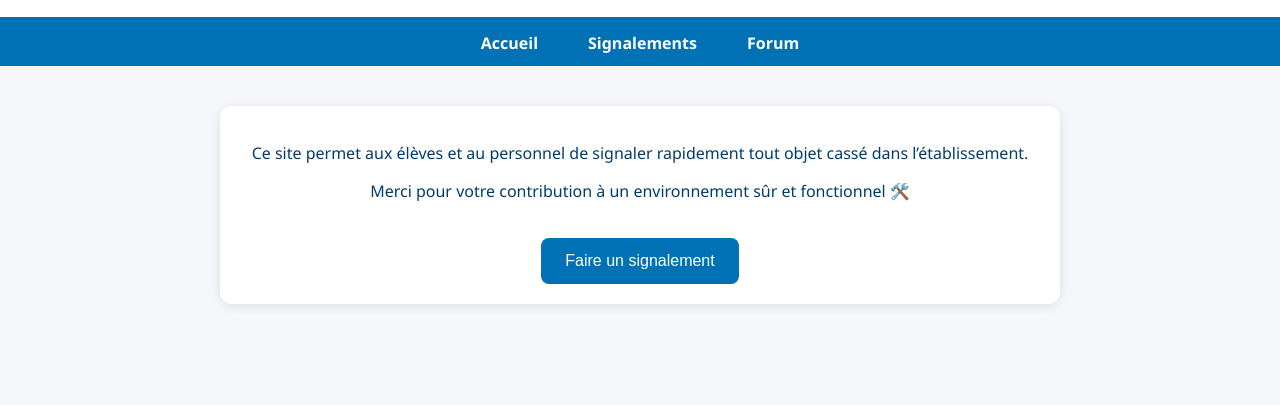
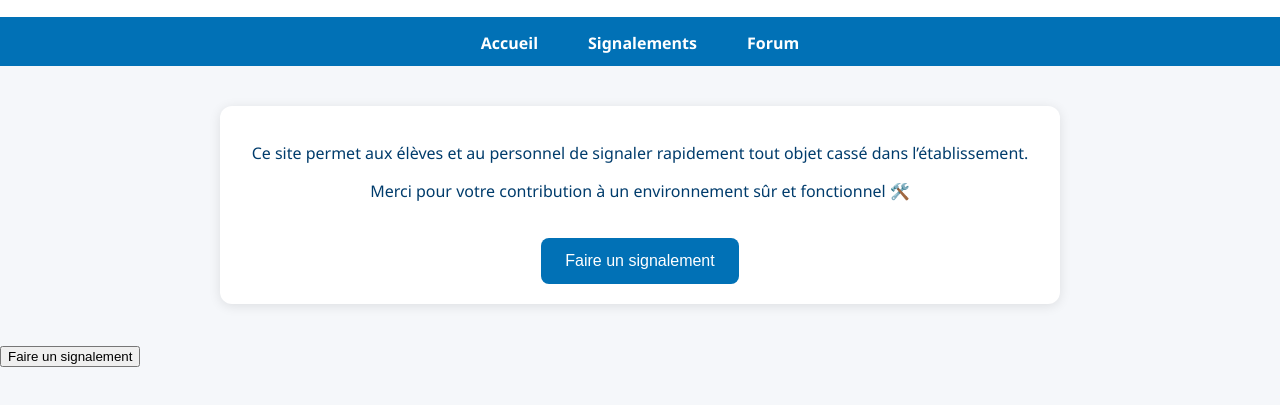
Before and after one commit to noahcsnt/projet_web, a plain HTML site: page index.html in a window 1280 px wide. Shown: the part 197-602 px from the top of the page. Drawn offline with Linux system fonts and the light colour scheme.

Commit message:
Update index.html

```diff
--- a/index.html
+++ b/index.html
@@ -30,3 +30,6 @@
   </main>
 </body>
 </html>
+<a href="formulaire.html">
+  <button>Faire un signalement</button>
+</a>
```
